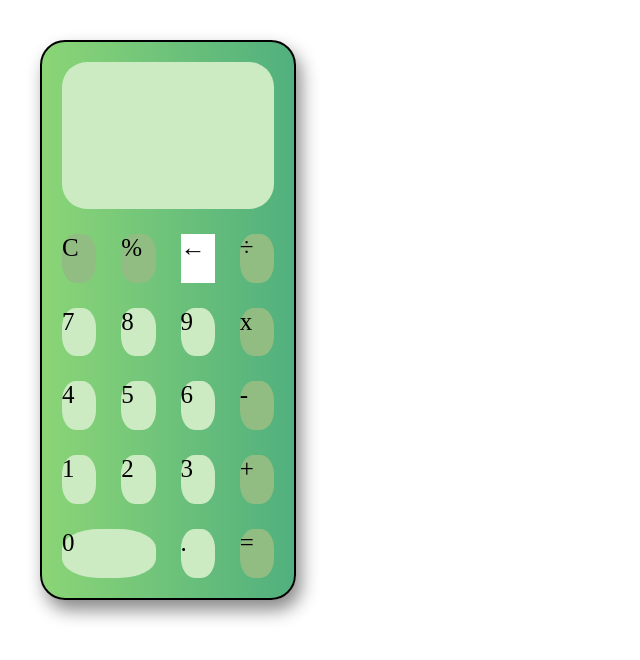
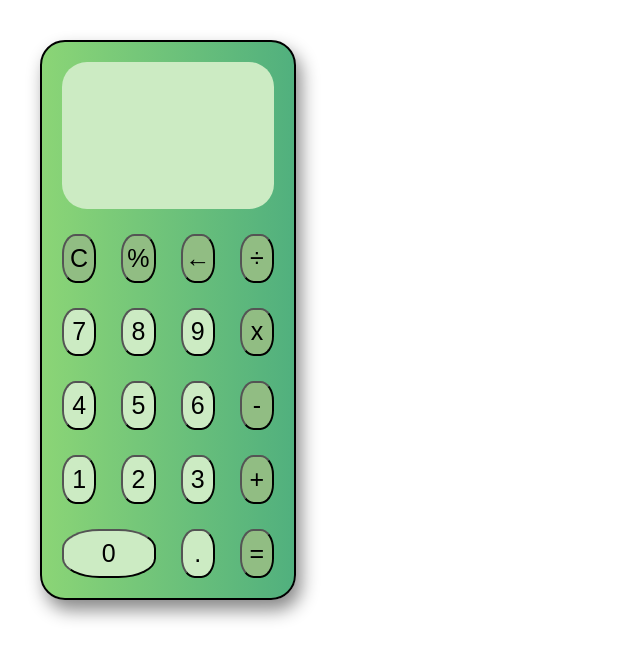
Before and after one commit to awo-ali/Calculator-Project, a plain HTML site: page index.html in a window 1280 px wide. Shown: the whole page, without its empty margins (0-640 px from the left). Drawn offline with Linux system fonts and the light colour scheme.

Commit message:
Added buttons

```diff
--- a/index.html
+++ b/index.html
@@ -11,28 +11,28 @@
     <div class="grid-container">
 
         <div class="grid-container__display"></div>
-        <!--aside-->
-        <div class="grid-container__divide">÷</div>
-        <div class="grid-container__multiplication">x</div>
-        <div class="grid-container__subtraction">-</div>
-        <div class="grid-container__addition">+</div>
-        <div class="grid-container__equals">=</div>
-        <!--topbar-->
-        <div class="grid-container__clear">C</div>
-        <div class="grid-container__percentage">%</div>
-        <div class="grid-container__back">←</div>
-        <!--main-block-->
-        <div class="grid-container__number7 grid-container__numbers" id="grid-container__7">7</div>
-        <div class="grid-container__number8 grid-container__numbers" id="grid-container__8">8</div>
-        <div class="grid-container__number9 grid-container__numbers" id="grid-container__9">9</div>
-        <div class="grid-container__number4 grid-container__numbers" id="grid-container__4">4</div>
-        <div class="grid-container__number5 grid-container__numbers" id="grid-container__5">5</div>
-        <div class="grid-container__number6 grid-container__numbers" id="grid-container__6">6</div>
-        <div class="grid-container__number1 grid-container__numbers" id="grid-container__1">1</div>
-        <div class="grid-container__number2 grid-container__numbers" id="grid-container__2">2</div>
-        <div class="grid-container__number3 grid-container__numbers" id="grid-container__3">3</div>
-        <div class="grid-container__number0 grid-container__numbers" id="grid-container__0">0</div>
-        <div class="grid-container__decimal" id="grid-container__dec">.</div>
+
+        <button class="grid-container__divide grid-container__operator">÷</button>
+        <button class="grid-container__multiplication grid-container__operator">x</button>
+        <button class="grid-container__subtraction grid-container__operator">-</button>
+        <button class="grid-container__addition grid-container__operator">+</button>
+        <button class="grid-container__percentage grid-container__operator">%</button>
+        <button class="grid-container__equals" id="grid-container__equalsButton">=</button>
+
+        <button class="grid-container__clear" id="grid-container__clearButton" >C</button>
+        <button class="grid-container__delete" id="grid-container__deleteButton" >←</button>
+
+        <button class="grid-container__number7 grid-container__numbers" id="grid-container__7">7</button>
+        <button class="grid-container__number8 grid-container__numbers" id="grid-container__8">8</button>
+        <button class="grid-container__number9 grid-container__numbers" id="grid-container__9">9</button>
+        <button class="grid-container__number4 grid-container__numbers" id="grid-container__4">4</button>
+        <button class="grid-container__number5 grid-container__numbers" id="grid-container__5">5</button>
+        <button class="grid-container__number6 grid-container__numbers" id="grid-container__6">6</button>
+        <button class="grid-container__number1 grid-container__numbers" id="grid-container__1">1</button>
+        <button class="grid-container__number2 grid-container__numbers" id="grid-container__2">2</button>
+        <button class="grid-container__number3 grid-container__numbers" id="grid-container__3">3</button>
+        <button class="grid-container__number0 grid-container__numbers" id="grid-container__0">0</button>
+        <button class="grid-container__decimal grid-container__numbers" id="grid-container__dec">.</button>
 
     </div>
     <script src="javascript.js"></script>
```
